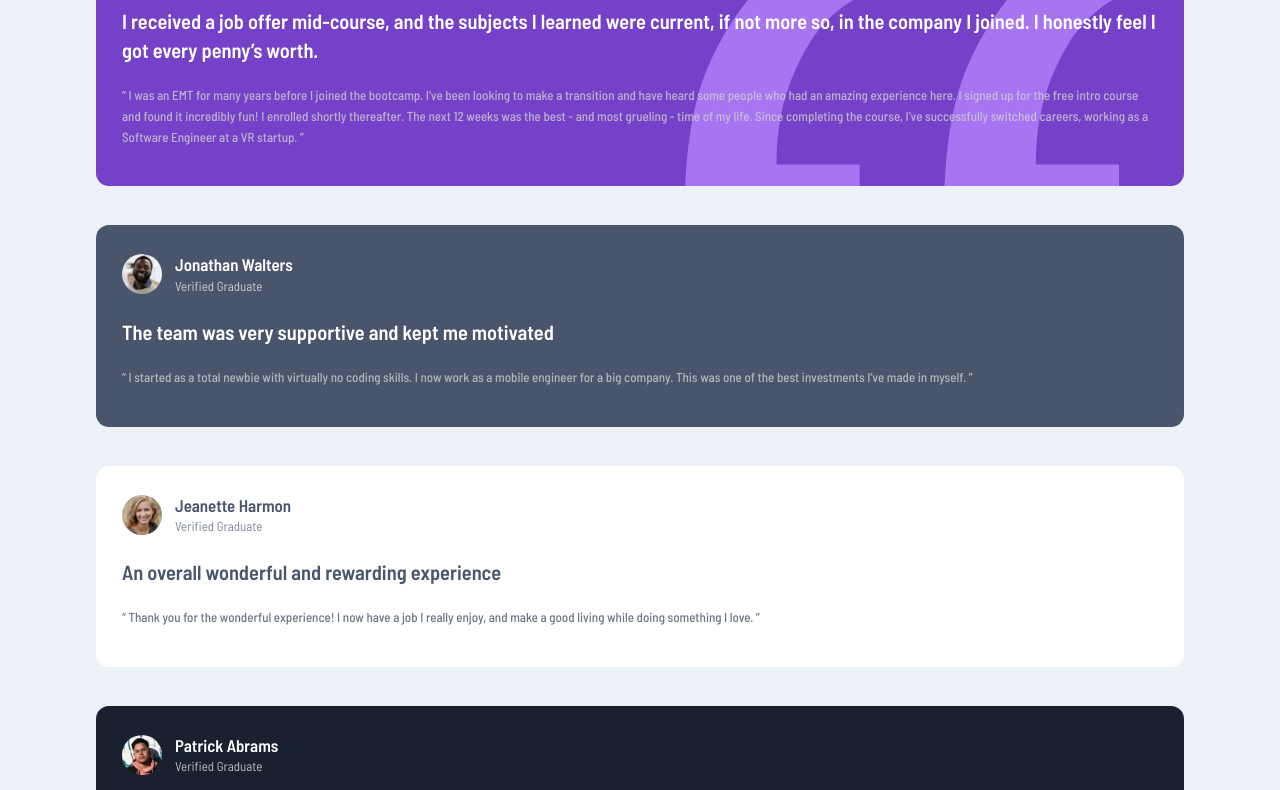
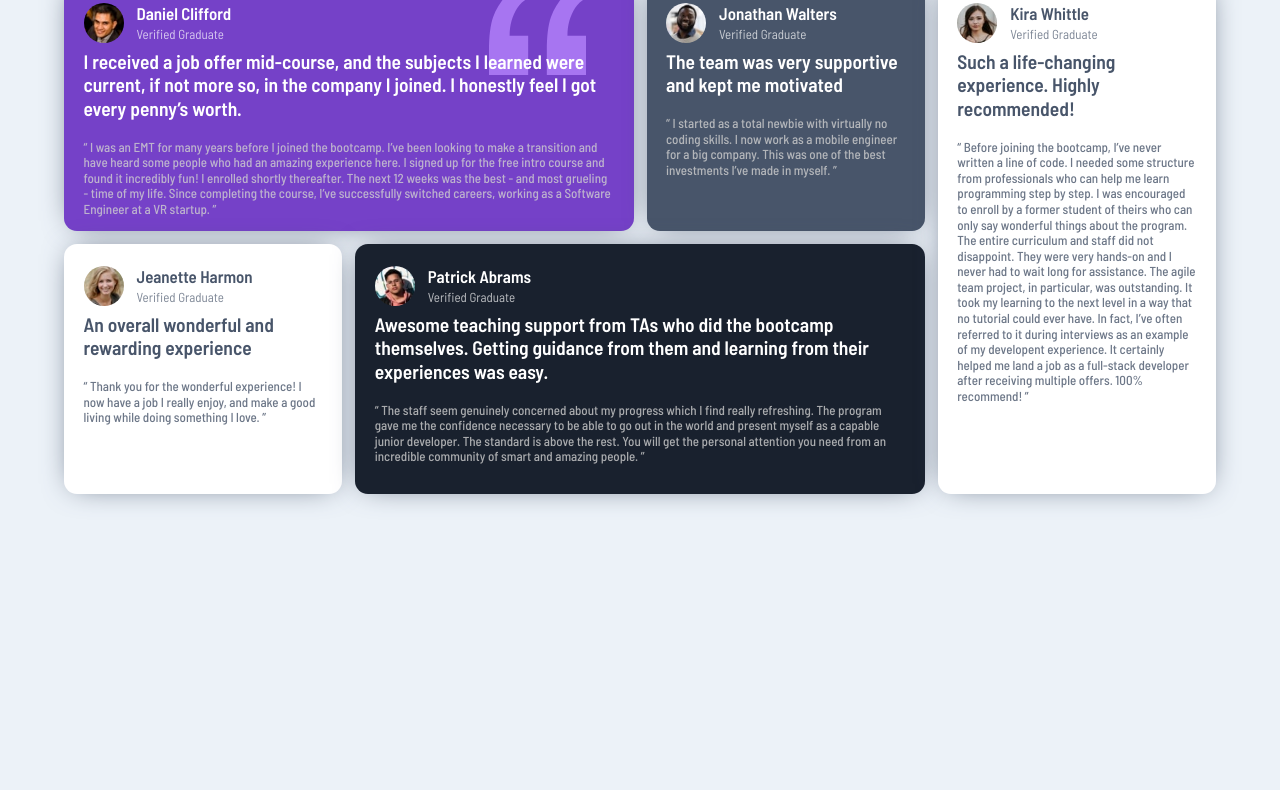
Before and after one commit to GerardoDev25/18-FrontEnd-Mentor--testimonials-grid-section-main, a plain HTML site: page index.html in a window 1280 px wide. Shown: the part 163-953 px from the top of the page. After the commit the page ends 800 px from the top, so only its background shows below. Drawn offline with Linux system fonts and the light colour scheme.

Commit message:
resolve the problems

```diff
--- a/css/style.css
+++ b/css/style.css
@@ -37,7 +37,6 @@ body {
 /* ? ************* card *************  */
 /* *************************************  */
 .user {
-   /* outline: 2px dotted saddlebrown; */
    display: flex;
    gap: 1rem;
    align-items: center;
@@ -68,13 +67,13 @@ body {
 /* *************************************  */
 
 .card {
-   /* outline: 3px dotted black; */
    width: 85%;
    margin-left: auto;
    margin-right: auto;
    border-radius: 1rem;
    margin-bottom: 3rem;
    padding: 2rem;
+   box-shadow: 0 0 30px -10px var(--Very-dark-grayish-blue);
 }
 
 .card__paragraph-1 {
@@ -132,3 +131,85 @@ body {
 .card-5 .card__paragraph-2 {
    line-height: 160%;
 }
+
+/* *************************************  */
+/* ? ************* desktop *************  */
+/* *************************************  */
+
+@media screen and (min-width: 812px) {
+   html,
+   body {
+      width: 100%;
+      height: 100%;
+      max-height: 130vh;
+      display: flex;
+      justify-content: center;
+      align-items: center;
+      padding: 0;
+      margin: 0;
+   }
+
+   .container {
+      width: 90%;
+      max-width: 1200px;
+      height: auto;
+      display: grid;
+      grid-template-columns: repeat(4, 1fr);
+      grid-template-rows: repeat(2, 1fr);
+      gap: 1rem;
+   }
+
+   .card {
+      margin: 0;
+      width: auto;
+      height: auto;
+      padding: 1.5rem;
+      padding-bottom: 0;
+   }
+
+   .card__paragraph-2 {
+      padding-bottom: 0;
+   }
+
+   .card-1 {
+      grid-row: 1/2;
+      grid-column: 1/3;
+      background-size: 17%;
+   }
+
+   .card-2 {
+      grid-row: 1/2;
+      grid-column: 3/4;
+   }
+
+   .card-3 {
+      grid-row: 2/3;
+      grid-column: 1/2;
+   }
+
+   .card-4 {
+      grid-row: 2/3;
+      grid-column: 2/4;
+   }
+   .card-5 {
+      grid-row: 1/3;
+      grid-column: 4/5;
+   }
+
+   .card-1 .card__paragraph-2,
+   .card-2 .card__paragraph-2,
+   .card-3 .card__paragraph-2,
+   .card-5 .card__paragraph-2,
+   .card-4 .card__paragraph-2 {
+      line-height: 120%;
+   }
+   .card-1 .card__paragraph-1,
+   .card-2 .card__paragraph-1,
+   .card-3 .card__paragraph-1,
+   .card-5 .card__paragraph-1,
+   .card-4 .card__paragraph-1 {
+      line-height: 120%;
+      font-size: 1.5rem;
+      margin-top: 0.3rem;
+   }
+}
```
Also changed, not shown: index.html (+50 -55 lines).
